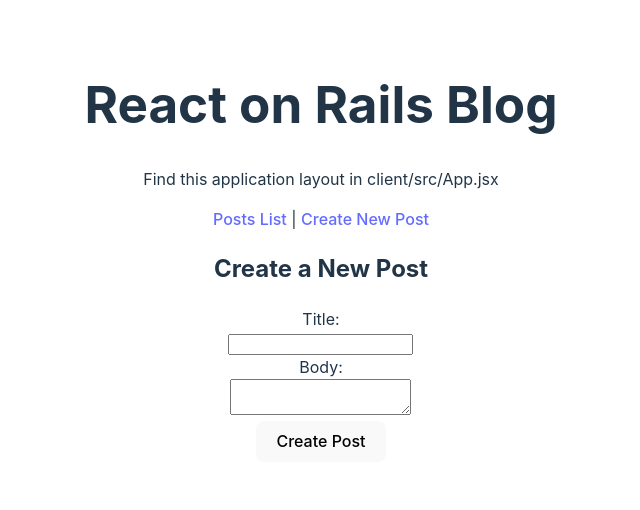
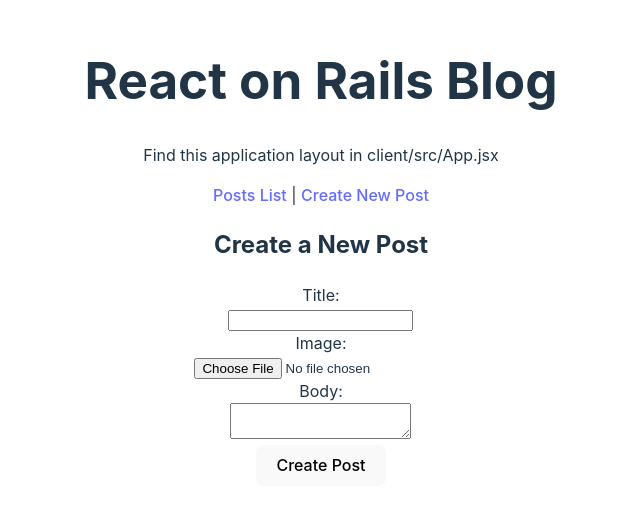
Before and after one commit to BinhNguyenDang/rails_react_app, a React (Vite) app in the folder client/: page /new in a window 1280 px wide. Shown: the part 148-658 px from the top of the page, without its empty margins (319-959 px from the left). Built offline with nearby package versions, Linux system fonts and the light colour scheme.

Commit message:
Add active storage image attachment

```diff
--- a/client/src/features/posts/NewPostForm.jsx
+++ b/client/src/features/posts/NewPostForm.jsx
@@ -5,7 +5,14 @@
 function NewPostForm(){
     const navigate = useNavigate();
 
-    const handleCreateSubmit = async (formData) => {
+    const handleCreateSubmit = async (rawData) => {
+        // create the Formdata object
+        const formData = new FormData();
+        //cant just be the raw fields
+        // needs to be wrapped in a post[field_name]
+        formData.append("post[title]", rawData.title);
+        formData.append("post[body]", rawData.body);
+        formData.append("post[image]", rawData.image);
         try {
             const response = await createPost(formData);
             navigate(`/posts/${response.id}`);
--- a/client/src/features/posts/PostForm.jsx
+++ b/client/src/features/posts/PostForm.jsx
@@ -6,6 +6,7 @@
         post || {
             title: "",
             body: "",
+            image: "",
         }
     );
 
@@ -24,6 +25,19 @@
                         type="text"
                         value={formData.title}
                         onChange={(e) => setFormData({...formData, title: e.target.value})}
+                     />
+                </div>
+                <div>
+                    <label htmlFor="image">Image:</label>
+                    <br />
+                    <input
+                        id="image"
+                        type="file"
+                        accepts="image/*"
+                        onChange={(e) => {setFormData({...formData, image: e.target.files[0]
+                        })
+                        console.log(e.target.files[0])}
+                    }
                      />
                 </div>
                 <div>
--- a/client/src/services/postService.js
+++ b/client/src/services/postService.js
@@ -19,10 +19,12 @@
 async function createPost(postData){
     const response = await fetch(`${API_URL}`, {
         method: "POST",
-        headers: {
-            "Content-Type": "application/json",
-        },
-        body: JSON.stringify(postData),
+        //Does not need headers because its a formData
+        // headers: {
+        //     "Content-Type": "application/json",
+        // },
+
+        body: postData,
     });
     if(!response.ok){
         throw new Error(response.statusText);
```
Also changed, not shown: 1 other file (tests, documents, lock files or other folders).
